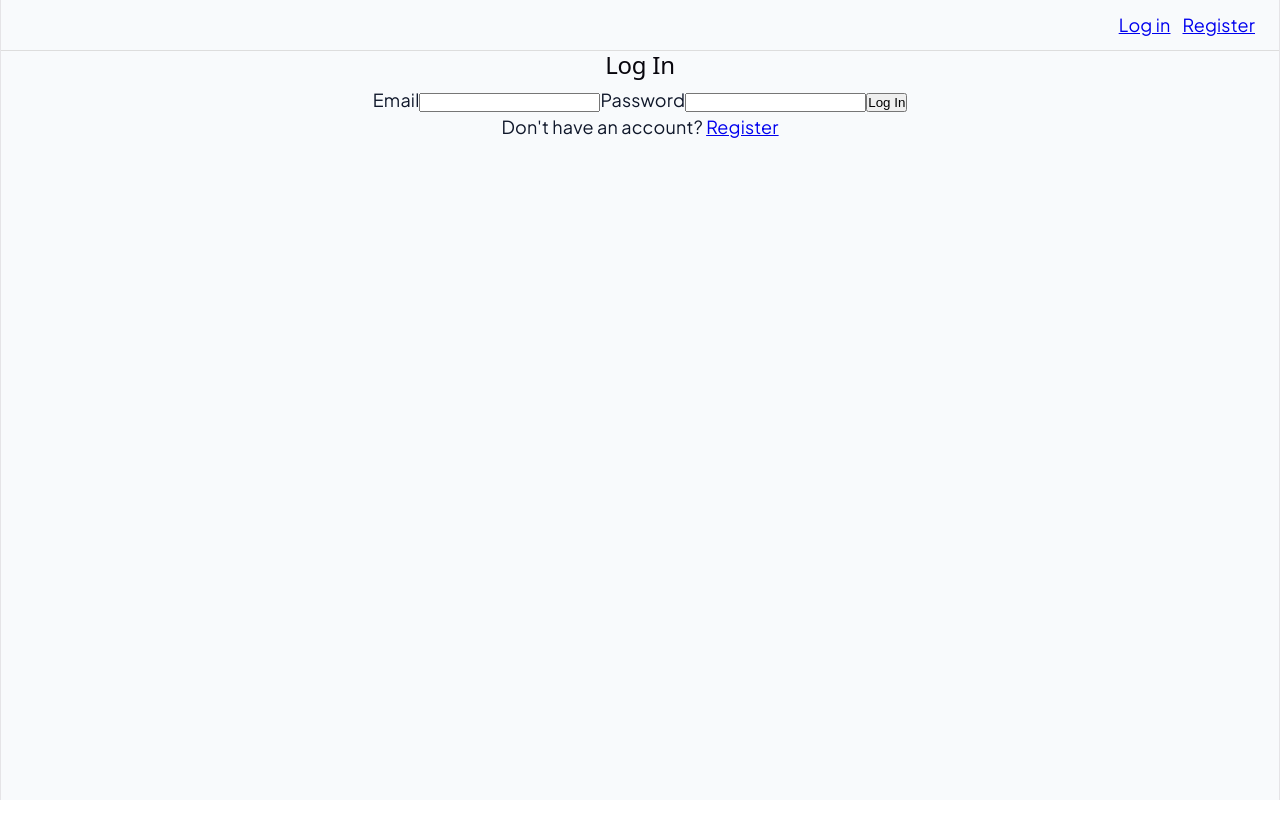
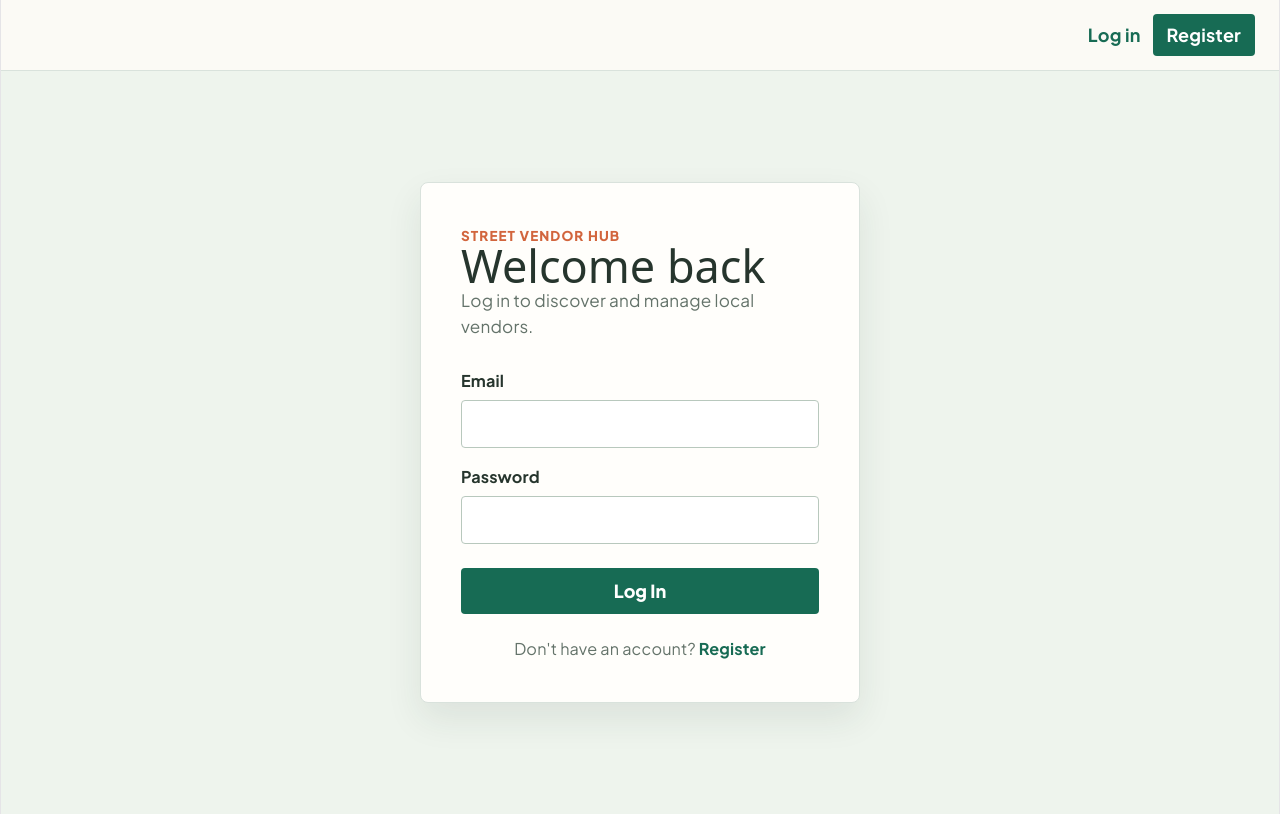
Before and after one commit to Mkmoise/iyf-s11-week-12-street-vendor-hub-Mkmoise, a React app in the folder frontend/: page /login in a window 1280 px wide. Built offline with nearby package versions, Linux system fonts and the light colour scheme; no server answers; the HTML template or start-up script is replaced by a standard one.

Commit message:
style: isolate authentication UI styles

```diff
--- a/frontend/src/components/AuthNav.jsx
+++ b/frontend/src/components/AuthNav.jsx
@@ -1,5 +1,6 @@
 import { Link, useNavigate } from "react-router-dom";
 import { useAuth } from "../context/AuthContext";
+import "../styles/auth.css";
 
 export default function AuthNav() {
   const { user, isAuthenticated, logout } = useAuth();
@@ -11,26 +12,18 @@ export default function AuthNav() {
   };
 
   return (
-    <div
-      style={{
-        display: "flex",
-        justifyContent: "flex-end",
-        gap: "12px",
-        padding: "12px 24px",
-        borderBottom: "1px solid #ddd",
-      }}
-    >
+    <nav className="auth-nav" aria-label="Account navigation">
       {isAuthenticated ? (
         <>
-          <span>Hi, {user?.name}</span>
-          <button onClick={handleLogout}>Log out</button>
+          <span className="auth-greeting">Hi, {user?.name}</span>
+          <button className="auth-nav-button" onClick={handleLogout}>Log out</button>
         </>
       ) : (
         <>
-          <Link to="/login">Log in</Link>
-          <Link to="/register">Register</Link>
+          <Link className="auth-nav-link" to="/login">Log in</Link>
+          <Link className="auth-nav-link auth-nav-link-primary" to="/register">Register</Link>
         </>
       )}
-    </div>
+    </nav>
   );
 }
--- a/frontend/src/pages/Login.jsx
+++ b/frontend/src/pages/Login.jsx
@@ -1,6 +1,7 @@
 import { useState } from "react";
 import { useNavigate, useLocation, Link } from "react-router-dom";
 import { useAuth } from "../context/AuthContext";
+import "../styles/auth.css";
 
 export default function Login() {
   const [formData, setFormData] = useState({ email: "", password: "" });
@@ -33,9 +34,13 @@ export default function Login() {
   };
 
   return (
-    <div className="auth-page">
+    <main className="auth-container">
       <form onSubmit={handleSubmit} className="auth-form">
-        <h2>Log In</h2>
+        <div className="auth-heading">
+          <p className="auth-eyebrow">Street Vendor Hub</p>
+          <h1>Welcome back</h1>
+          <p>Log in to discover and manage local vendors.</p>
+        </div>
 
         {error && <p className="auth-error">{error}</p>}
 
@@ -44,6 +49,8 @@ export default function Login() {
           id="email"
           name="email"
           type="email"
+          className="auth-input"
+          autoComplete="email"
           value={formData.email}
           onChange={handleChange}
           required
@@ -54,19 +61,21 @@ export default function Login() {
           id="password"
           name="password"
           type="password"
+          className="auth-input"
+          autoComplete="current-password"
           value={formData.password}
           onChange={handleChange}
           required
         />
 
-        <button type="submit" disabled={loading}>
+        <button type="submit" className="auth-button" disabled={loading}>
           {loading ? "Logging in..." : "Log In"}
         </button>
 
-        <p>
+        <p className="auth-link">
           Don't have an account? <Link to="/register">Register</Link>
         </p>
       </form>
-    </div>
+    </main>
   );
 }
--- a/frontend/src/pages/Register.jsx
+++ b/frontend/src/pages/Register.jsx
@@ -1,6 +1,7 @@
 import { useState } from "react";
 import { useNavigate, Link } from "react-router-dom";
 import { useAuth } from "../context/AuthContext";
+import "../styles/auth.css";
 
 export default function Register() {
   const [formData, setFormData] = useState({
@@ -34,9 +35,13 @@ export default function Register() {
   };
 
   return (
-    <div className="auth-page">
+    <main className="auth-container">
       <form onSubmit={handleSubmit} className="auth-form">
-        <h2>Create an Account</h2>
+        <div className="auth-heading">
+          <p className="auth-eyebrow">Street Vendor Hub</p>
+          <h1>Create your account</h1>
+          <p>Join the community and find your next local favorite.</p>
+        </div>
 
         {error && <p className="auth-error">{error}</p>}
 
@@ -45,6 +50,8 @@ export default function Register() {
           id="name"
           name="name"
           type="text"
+          className="auth-input"
+          autoComplete="name"
           value={formData.name}
           onChange={handleChange}
           required
@@ -55,6 +62,8 @@ export default function Register() {
           id="email"
           name="email"
           type="email"
+          className="auth-input"
+          autoComplete="email"
           value={formData.email}
           onChange={handleChange}
           required
@@ -65,20 +74,22 @@ export default function Register() {
           id="password"
           name="password"
           type="password"
+          className="auth-input"
+          autoComplete="new-password"
           value={formData.password}
           onChange={handleChange}
           required
           minLength={6}
         />
 
-        <button type="submit" disabled={loading}>
+        <button type="submit" className="auth-button" disabled={loading}>
           {loading ? "Creating account..." : "Register"}
         </button>
 
-        <p>
+        <p className="auth-link">
           Already have an account? <Link to="/login">Log in</Link>
         </p>
       </form>
-    </div>
+    </main>
   );
 }
--- /dev/null
+++ b/frontend/src/styles/auth.css
@@ -0,0 +1,168 @@
+.auth-nav {
+  display: flex;
+  justify-content: flex-end;
+  align-items: center;
+  gap: 12px;
+  padding: 14px 24px;
+  border-bottom: 1px solid #d9e2dc;
+  background: #fbfaf5;
+  color: #26352d;
+  text-align: left;
+}
+
+.auth-nav-link,
+.auth-nav-button,
+.auth-link a {
+  color: #176b54;
+  font-weight: 700;
+  text-decoration: none;
+}
+
+.auth-nav-link-primary {
+  padding: 8px 14px;
+  border-radius: 4px;
+  background: #176b54;
+  color: #fff;
+}
+
+.auth-nav-button {
+  padding: 7px 12px;
+  border: 1px solid #176b54;
+  border-radius: 4px;
+  background: transparent;
+  cursor: pointer;
+  font: inherit;
+}
+
+.auth-greeting {
+  margin-right: 4px;
+  font-size: 0.9rem;
+}
+
+.auth-container {
+  display: grid;
+  place-items: center;
+  flex: 1;
+  min-height: calc(100svh - 57px);
+  padding: 48px 20px;
+  box-sizing: border-box;
+  background: #eef4ed;
+  color: #26352d;
+  text-align: left;
+}
+
+.auth-form {
+  width: min(100%, 440px);
+  padding: 40px;
+  box-sizing: border-box;
+  border: 1px solid #d9e2dc;
+  border-radius: 8px;
+  background: #fffefb;
+  box-shadow: 0 16px 36px rgba(38, 53, 45, 0.09);
+}
+
+.auth-heading {
+  margin-bottom: 28px;
+}
+
+.auth-heading h1 {
+  margin: 4px 0 8px;
+  color: #26352d;
+  font-size: clamp(2rem, 5vw, 2.5rem);
+  letter-spacing: 0;
+}
+
+.auth-heading p:last-child {
+  color: #64736a;
+  font-size: 0.95rem;
+}
+
+.auth-eyebrow {
+  color: #d2653d;
+  font-size: 0.75rem;
+  font-weight: 800;
+  letter-spacing: 0.08em;
+  text-transform: uppercase;
+}
+
+.auth-form label {
+  display: block;
+  margin: 16px 0 6px;
+  color: #26352d;
+  font-size: 0.9rem;
+  font-weight: 700;
+}
+
+.auth-input {
+  width: 100%;
+  min-height: 44px;
+  padding: 10px 12px;
+  box-sizing: border-box;
+  border: 1px solid #b8c8bd;
+  border-radius: 4px;
+  background: #fff;
+  color: #26352d;
+  font: inherit;
+}
+
+.auth-input:focus,
+.auth-button:focus-visible,
+.auth-nav-button:focus-visible,
+.auth-nav-link:focus-visible {
+  outline: 3px solid rgba(210, 101, 61, 0.35);
+  outline-offset: 2px;
+}
+
+.auth-button {
+  width: 100%;
+  min-height: 46px;
+  margin-top: 24px;
+  border: 0;
+  border-radius: 4px;
+  background: #176b54;
+  color: #fff;
+  cursor: pointer;
+  font: inherit;
+  font-weight: 800;
+}
+
+.auth-button:hover,
+.auth-nav-link-primary:hover {
+  background: #105440;
+}
+
+.auth-button:disabled {
+  cursor: wait;
+  opacity: 0.65;
+}
+
+.auth-error {
+  margin: 0 0 16px;
+  padding: 10px 12px;
+  border-left: 4px solid #b54436;
+  background: #fff0ed;
+  color: #8d2e24;
+  font-size: 0.9rem;
+}
+
+.auth-link {
+  margin-top: 22px;
+  color: #64736a;
+  font-size: 0.9rem;
+  text-align: center;
+}
+
+@media (max-width: 560px) {
+  .auth-nav {
+    padding: 12px 16px;
+  }
+
+  .auth-container {
+    min-height: calc(100svh - 53px);
+    padding: 28px 16px;
+  }
+
+  .auth-form {
+    padding: 28px 22px;
+  }
+}
```
